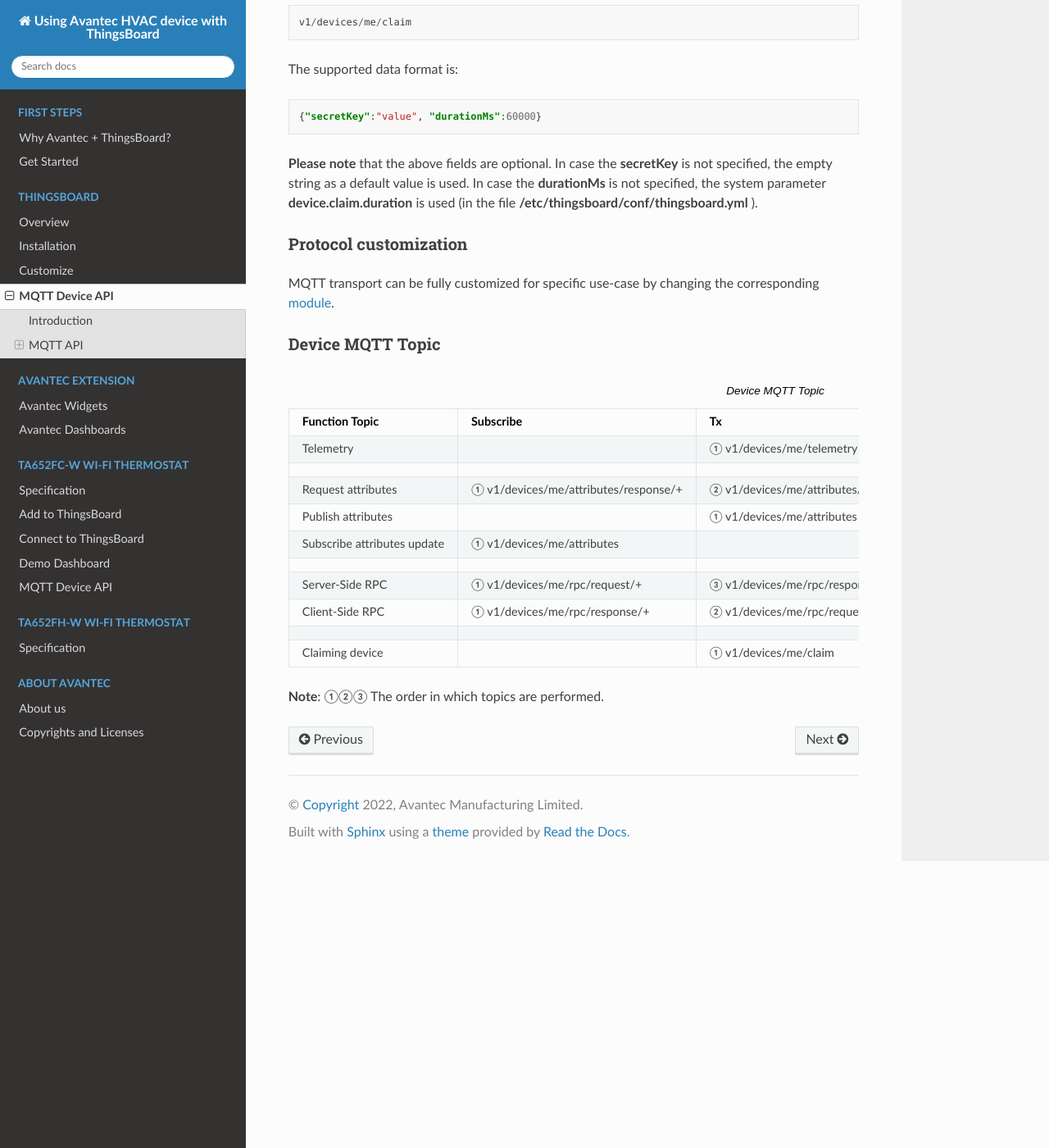
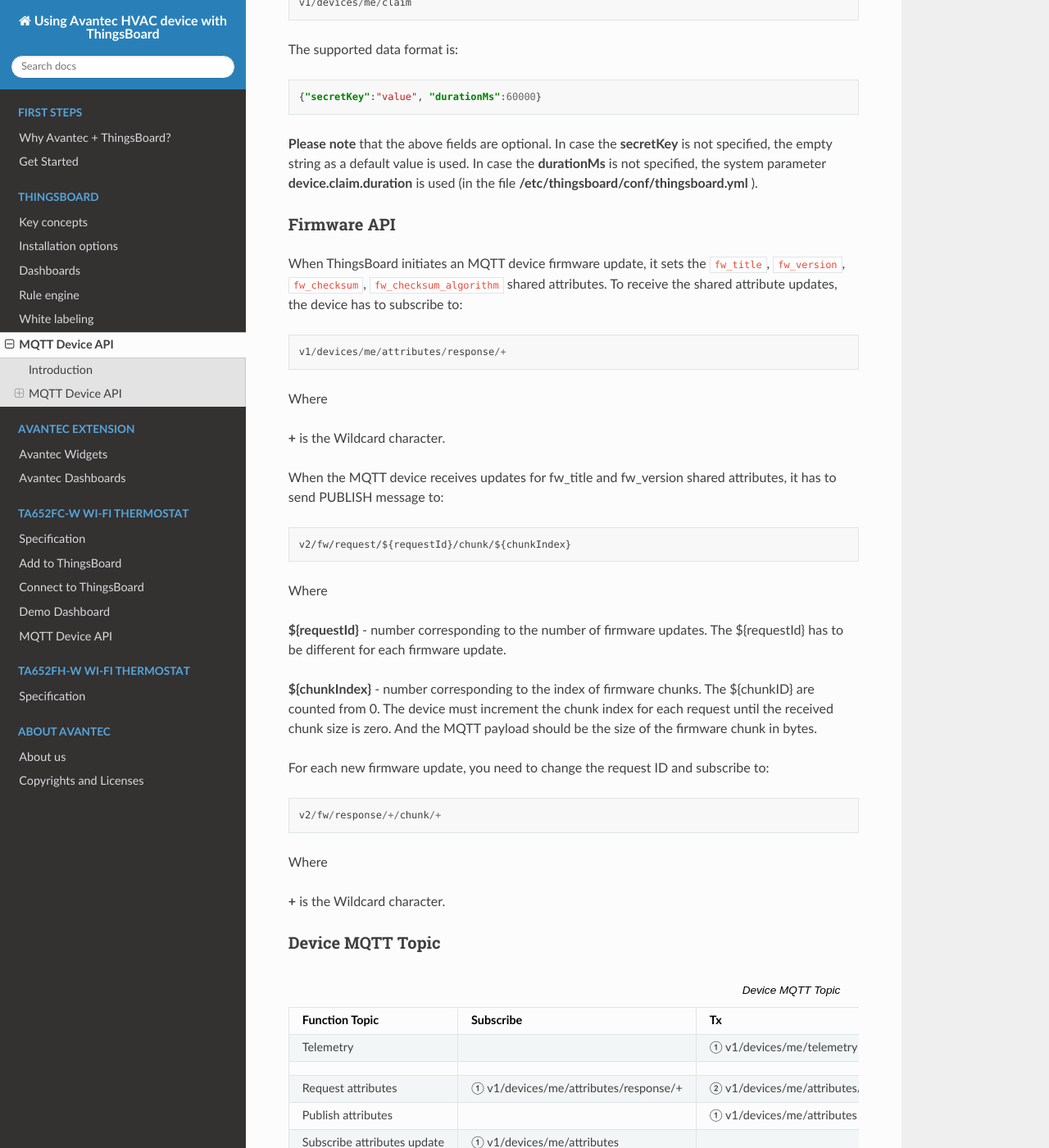
Before and after one commit to avantec-iot/avantec-thingsboard, a Sphinx documentation site: the page built from docs/thingsboard/thingsboard-mqtt-device-api.rst, in a window 1280 px wide and 1400 px high, scrolled down 10579 px. Shown: the whole window at 82% size. Built offline with Sphinx 7.4.7 and the Read the Docs theme 2.0.0, drawn with Linux system fonts in a browser that asks for light colours; some of the changed text lies outside the part shown.

Commit message:
modify documents about thingsboard

```diff
--- a/docs/thingsboard/thingsboard-mqtt-device-api.rst
+++ b/docs/thingsboard/thingsboard-mqtt-device-api.rst
@@ -79,17 +77,17 @@
 
 
 * **Device API** is grouped by supported communication protocols:
-   * `MQTT API`__
-   * `CoAP API`__
-   * `HTTP API`__
+   * `MQTT Device API`__
+   * `CoAP Device API`__
+   * `HTTP Device API`__
 
 .. __: https://thingsboard.io/docs/reference/mqtt-api
 .. __: https://thingsboard.io/docs/reference/coap-api
 .. __: https://thingsboard.io/docs/reference/http-api
 
 
-MQTT API
-========
+MQTT Device API
+=====================
 
 See `MQTT Device API Reference`__.
 
@@ -97,7 +95,7 @@
 
 
 Getting started
----------------
+-----------------
 
 MQTT basics
 ^^^^^^^^^^^^
@@ -129,7 +127,7 @@
 Key-value format
 ----------------
 
-By default, ThingsBoard supports key-value content in **JSON**. Key is always a string, while value can be either string, boolean, double, long or JSON. Using custom binary format or some serialization framework is also possible. See `Protocol customization`_ for more details. For example:
+By default, ThingsBoard supports key-value content in **JSON**. Key is always a string, while value can be either string, boolean, double, long or JSON. For example:
 
 .. code:: json
 
@@ -679,13 +677,35 @@
 **Please note** that the above fields are optional. In case the **secretKey** is not specified, the empty string as a default value is used. In case the **durationMs** is not specified, the system parameter **device.claim.duration** is used (in the file **/etc/thingsboard/conf/thingsboard.yml** ).
 
 
-Protocol customization
-----------------------
+Firmware API
+--------------
 
-MQTT transport can be fully customized for specific use-case by changing the corresponding `module`__.
+When ThingsBoard initiates an MQTT device firmware update, it sets the ``fw_title``, ``fw_version``, ``fw_checksum``, ``fw_checksum_algorithm`` shared attributes. To receive the shared attribute updates, the device has to subscribe to::
 
-.. __: https://github.com/thingsboard/thingsboard/tree/master/transport/mqtt
+   v1/devices/me/attributes/response/+
 
+Where
+
+**+** is the Wildcard character.
+
+When the MQTT device receives updates for fw_title and fw_version shared attributes, it has to send PUBLISH message to::
+
+   v2/fw/request/${requestId}/chunk/${chunkIndex}
+
+Where
+
+**${requestId}** - number corresponding to the number of firmware updates. The ${requestId} has to be different for each firmware update.
+
+**${chunkIndex}** - number corresponding to the index of firmware chunks. The ${chunkID} are counted from 0. The device must increment the chunk index for each request until the received chunk size is zero.
+And the MQTT payload should be the size of the firmware chunk in bytes.
+
+For each new firmware update, you need to change the request ID and subscribe to::
+
+   v2/fw/response/+/chunk/+
+
+Where
+
+**+** is the Wildcard character.
 
 
 Device MQTT Topic
@@ -714,8 +734,8 @@
      -
    * - Request attributes
      - ① v1/devices/me/attributes/response/+
-     - ② v1/devices/me/attributes/request/$request_id
-     - ③ v1/devices/me/attributes/response/$request_id
+     - ② v1/devices/me/attributes/request/${requestId}
+     - ③ v1/devices/me/attributes/response/${requestId}
    * - Publish attributes
      -
      - ① v1/devices/me/attributes
@@ -731,12 +751,12 @@
      -
    * - Server-Side RPC
      - ① v1/devices/me/rpc/request/+
-     - ③ v1/devices/me/rpc/response/$request_id
-     - ② v1/devices/me/rpc/request/$request_id
+     - ③ v1/devices/me/rpc/response/${requestId}
+     - ② v1/devices/me/rpc/request/${requestId}
    * - Client-Side RPC
      - ① v1/devices/me/rpc/response/+
-     - ② v1/devices/me/rpc/request/$request_id
-     - ③ v1/devices/me/rpc/response/$request_id
+     - ② v1/devices/me/rpc/request/${requestId}
+     - ③ v1/devices/me/rpc/response/${requestId}
 
    * -
      -
@@ -747,5 +767,15 @@
      - :strike:`① v1/devices/me/claim`
      -
 
+   * -
+     -
+     -
+     -
+   * - Firmware updates*
+     - ① v2/fw/response/+/chunk/+
+     - ② v2/fw/request/${requestId}/chunk/${chunkIndex}
+     - ③ v2/fw/response/${requestId}/chunk/${chunkIndex}
 
 **Note**: ①②③ The order in which topics are performed.
+
+**Note**: **Firmware updates*** needs the support of *Telemetry*, *Request attributes* and *Subscribe attributes update*.
```
Also changed, not shown: other parts of docs/thingsboard/thingsboard-mqtt-device-api.rst (+26 -28 lines), docs/index.rst (+7 -7 lines), docs/intro/why-avantec-thingsboard.rst (+15 -19 lines), docs/thingsboard/thingsboard-dashboards.rst (renamed from docs/thingsboard/thingsboard-customization.rst, +36 -20 lines), docs/thingsboard/thingsboard-install.rst (deleted, +0 -8 lines), docs/thingsboard/thingsboard-installation-options.rst (added, +11 -0 lines), docs/thingsboard/thingsboard-key-concepts.rst (renamed from docs/thingsboard/thingsboard-overview.rst, +15 -24 lines), docs/thingsboard/thingsboard-rule-engine.rst (added, +32 -0 lines), docs/thingsboard/thingsboard-white-labeling.rst (added, +43 -0 lines).
